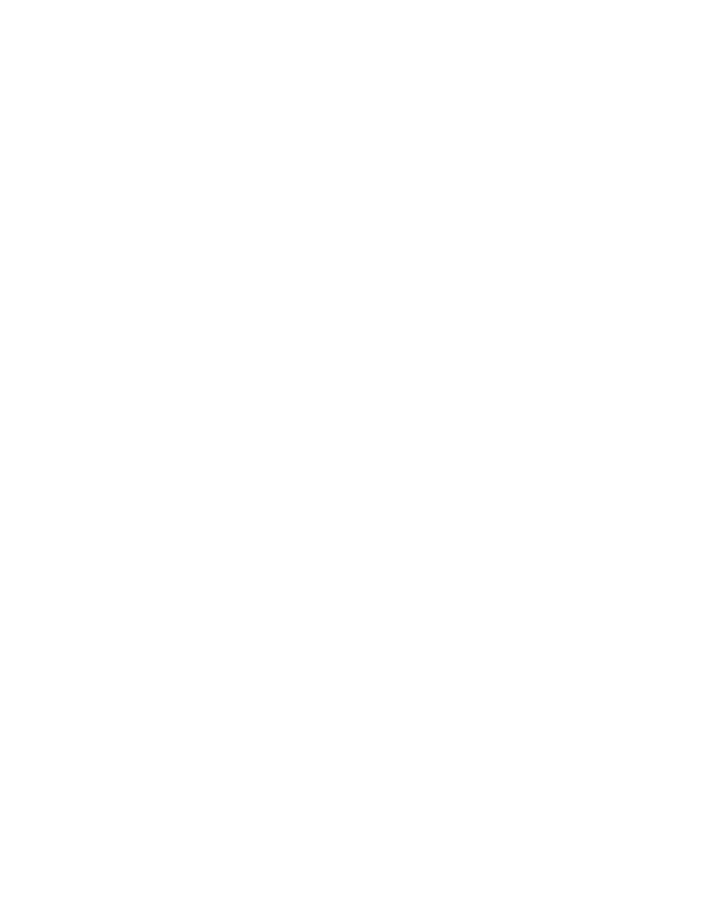
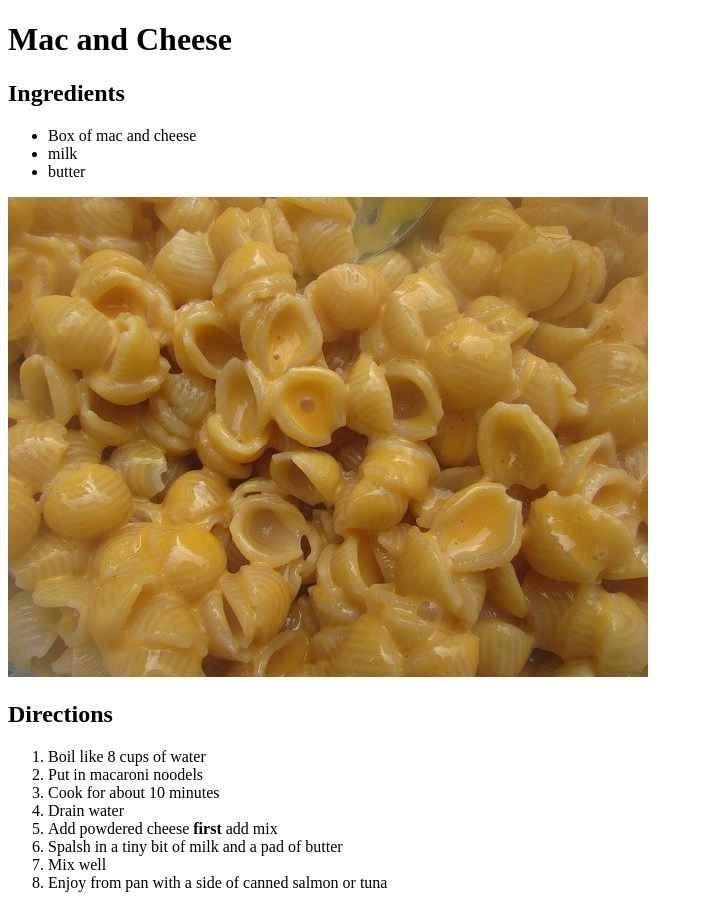
Before and after one commit to maryrosegrace/odin-recipes, a plain HTML site: page recipes/macandcheese.html in a window 1280 px wide. Shown: the whole page, without its empty margins (0-703 px from the left). Before the commit the page ends 800 px from the top, so only its background shows below. Drawn offline with Linux system fonts and the light colour scheme.

Commit message:
Mac and cheese recipe complete

```diff
--- a/recipes/macandcheese.html
+++ b/recipes/macandcheese.html
@@ -4,6 +4,25 @@
        <title>Mac and Cheese</title>
        <meta charset="utf-8">
     </head>
+    <h1>Mac and Cheese</h1>
+    <h2>Ingredients</h2>
+        <ul>
+            <li>Box of mac and cheese</li>
+            <li>milk</li>
+            <li>butter</li>
+        </ul>
+    <img src="../images/macandcheese.jpg" alt="Bowl of macaroni shells with melted cheese on them">
+    <h2>Directions</h2>
+        <ol>
+            <li>Boil like 8 cups of water</li>
+            <li>Put in macaroni noodels</li>
+            <li>Cook for about 10 minutes</li>
+            <li>Drain water</li>
+            <li>Add powdered cheese<strong> first</strong> add mix</li>
+            <li>Spalsh in a tiny bit of milk and a pad of butter</li>
+            <li>Mix well</li>
+            <li>Enjoy from pan with a side of canned salmon or tuna</li>
+        </ol>
     <body>
     </body>
     </html>
```
